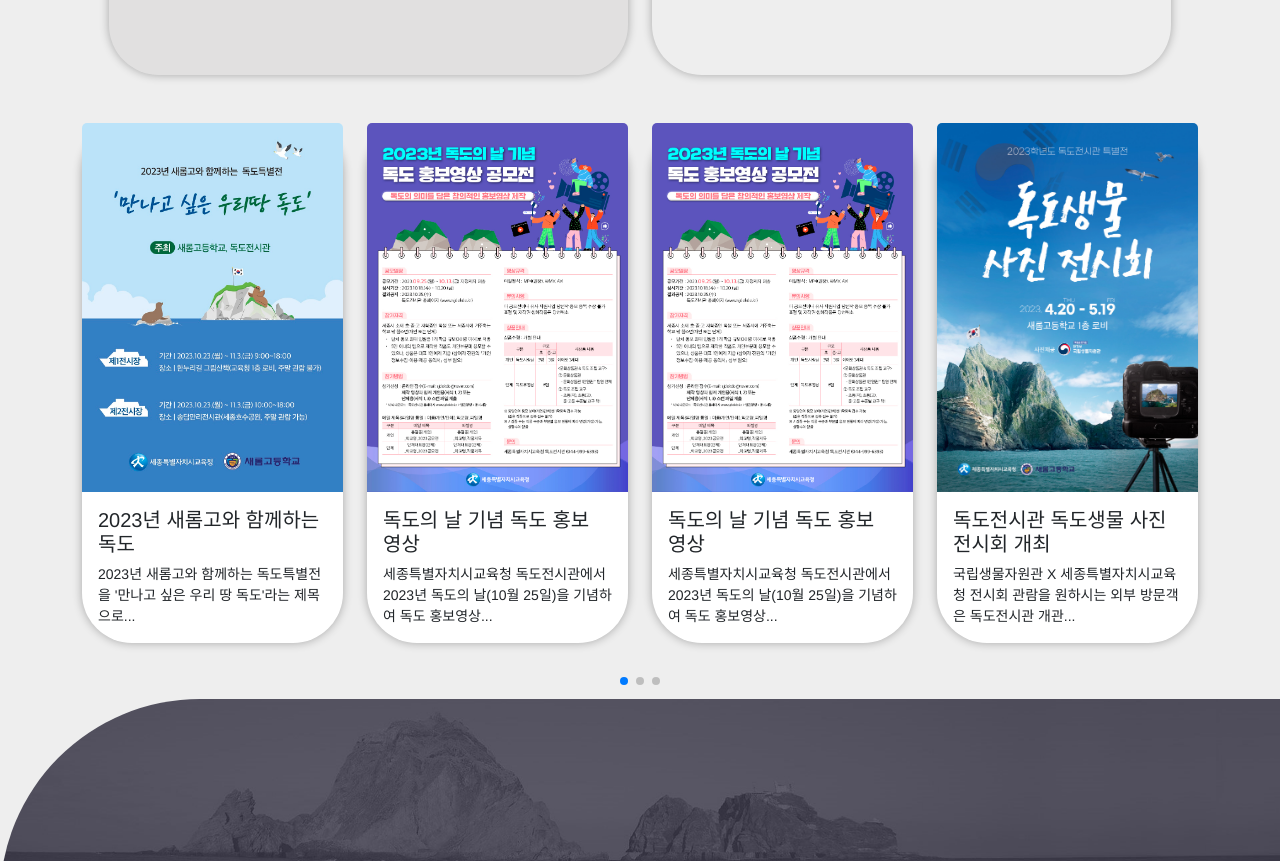
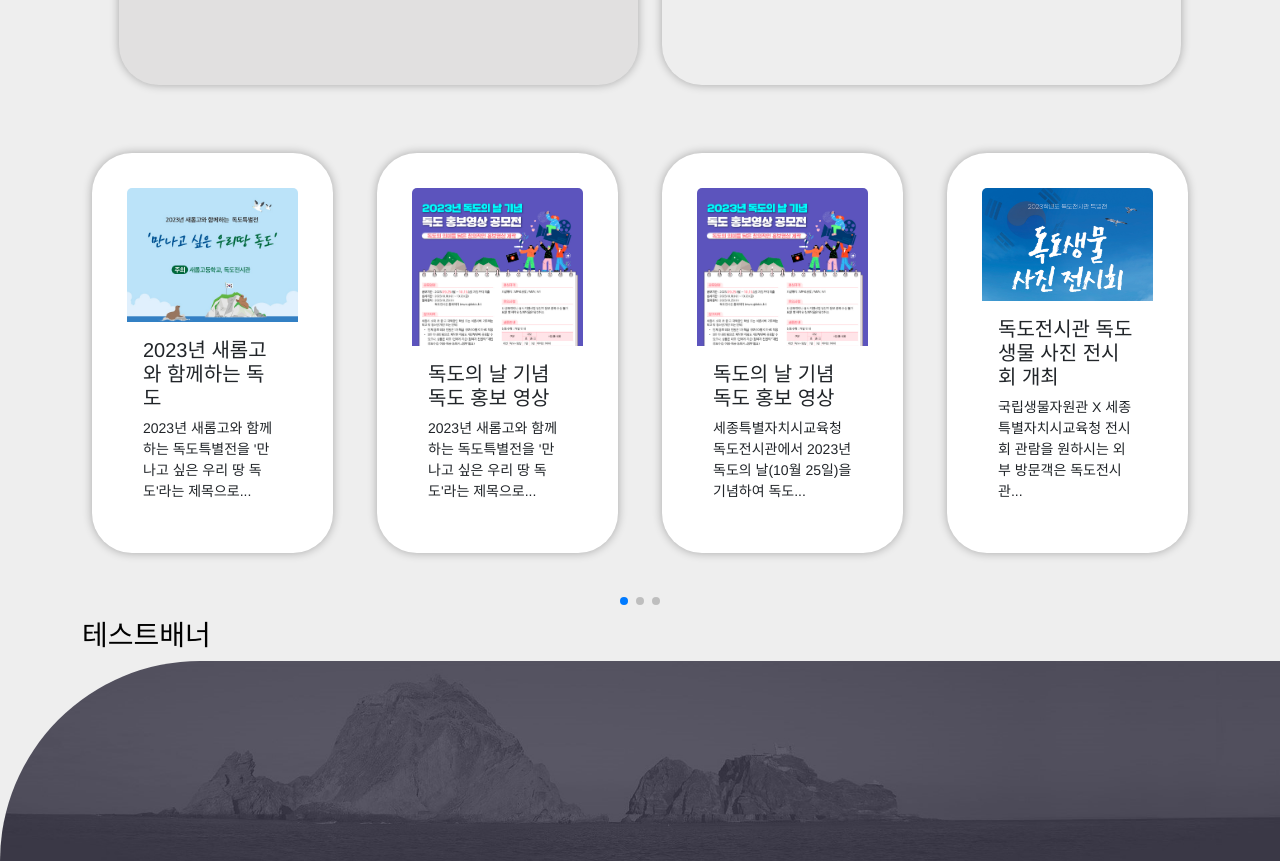
Before and after one commit to seunghyeon-Baek/dokdo, a React (Create React App) app: page / in a window 1280 px wide. Shown: the part 1200-2061 px from the top of the page. Built offline with nearby package versions, Linux system fonts and the light colour scheme.

Commit message:
카드슬라이더 수정, 배너생성

```diff
--- a/src/App.js
+++ b/src/App.js
@@ -5,6 +5,7 @@ import NavBar from './components/NavBar';
 import Swiper from './components/Swiper';
 import CardView from './components/CardView';
 import Center from './components/Center';
+import Banner from './components/Banner';
 import Footer from './components/Footer';
 
 function App() {
@@ -14,6 +15,7 @@ function App() {
      <Swiper />
      <CardView />
      <Center />
+     <Banner />
      <Footer />
     </div>
   );
--- a/src/assets/css/style.css
+++ b/src/assets/css/style.css
@@ -50,8 +50,10 @@ body {
 }
 
 .swiper-slide-img {
-  width: auto;
-  height: 100%;
+  /* 없어도되나 */
+  /* width: auto; */
+  /* width: 100%;
+  height: 100%; */
   background-size: cover;
 }
 
@@ -67,10 +69,13 @@ body {
 
 /* cardView */
 .card {
-  border-radius: 50px;
+  border-radius: 40px;
   border-style: none;
   box-shadow: 0px 0px 10px rgba(0, 0, 0, 0.3);
   transition: 0.3s;
+  padding: 35px;
+  margin: 10px;
+  height: 400px;
 }
 
 .card:hover{
@@ -78,17 +83,6 @@ body {
   box-shadow: 20px 20px 10px rgba(0, 0, 0, 0.3);
   cursor: pointer;
 }
-
-.Card.Img{
-  /* margin-bottom: 40rem;
-  background: #e2e2e2 center bottom no-repeat;
-  min-height: 150rem; */
-  border-radius: 10rem;
-  background-size: 130rem;
-  background-position: 50% 50%;
-  height: 200rem;
-  overflow: hidden;
-  width: 100%;}
 
 .cardViewFirst{
   /* background-image: url(../../../public/img/bird.png); */
@@ -113,6 +107,15 @@ body {
 }
 
 /* center */
+.cardImg{
+  border-radius: 10px;
+}
+
+.poster{
+  width: 100%;
+  vertical-align: top;
+  overflow: hidden;
+}
 
 
 /* footer */
--- /dev/null
+++ b/src/components/Banner.jsx
@@ -0,0 +1,16 @@
+import { Container, Row, Col } from "react-bootstrap";
+
+function Banner(){
+    return(
+        <div className="banWrap">
+            <Container>
+               <Row>
+                    <Col>
+                    <h3>테스트배너</h3>
+                    </Col>
+               </Row>
+            </Container>
+        </div>
+    )
+}
+export default Banner;
--- a/src/components/Center.jsx
+++ b/src/components/Center.jsx
@@ -1,7 +1,7 @@
 import React, { useRef, useState } from 'react';
 // Import Swiper React components
 import { Swiper, SwiperSlide } from 'swiper/react';
-import {Row, Col, Card, Container } from 'react-bootstrap';
+import { Row, Col, Card, Container } from 'react-bootstrap';
 import vData from '../data.js'
 
 // Import Swiper styles
@@ -37,7 +37,7 @@ function Center() {
           </Container>
         </SwiperSlide>
         <SwiperSlide>
-        <Container className='mb-2 mb-md-5'>
+          <Container className='mb-2 mb-md-5'>
             <Row >
               {
                 myData.map(function (item, i) {
@@ -48,7 +48,7 @@ function Center() {
           </Container>
         </SwiperSlide>
         <SwiperSlide>
-        <Container className='mb-2 mb-md-5'>
+          <Container className='mb-2 mb-md-5'>
             <Row >
               {
                 myData.map(function (item, i) {
@@ -62,12 +62,14 @@ function Center() {
     </>
   );
 }
-function CardView({product}) {
+function CardView({ product }) {
   return (
     <>
       <Col sm={9} md={3} className='mb-2'>
         <Card className='card'>
-          <Card.Img variant="top" src={`./img/${product.img}`}/>
+          <span className='poster'>
+            <Card.Img variant="top" src={`./img/${product.img}`} />
+          </span>
           <Card.Body>
             <Card.Title>{product.title}</Card.Title>
             <Card.Text>
--- a/src/data.js
+++ b/src/data.js
@@ -9,19 +9,19 @@ const vData = [
     {
         id:2,
         title:"독도의 날 기념 독도 홍보 영상",
-        content:"세종특별자치시교육청 독도전시관에서 2023년 독도의 날(10월 25일)을 기념하여 독도 홍보영상...",
+        content:"2023년 새롬고와 함께하는 독도특별전을 '만나고 싶은 우리 땅 독도'라는 제목으로...",
         img:"poster2.jpg"
     },
     {
         id:3,
         title:"독도의 날 기념 독도 홍보 영상",
-        content:"세종특별자치시교육청 독도전시관에서 2023년 독도의 날(10월 25일)을 기념하여 독도 홍보영상...",
+        content:"세종특별자치시교육청 독도전시관에서 2023년 독도의 날(10월 25일)을 기념하여 독도...",
         img:"poster2.jpg"
     },
     {
         id:4,
         title:"독도전시관 독도생물 사진 전시회 개최",
-        content:"국립생물자원관 X 세종특별자치시교육청 전시회 관람을 원하시는 외부 방문객은 독도전시관 개관... ",
+        content:"국립생물자원관 X 세종특별자치시교육청 전시회 관람을 원하시는 외부 방문객은 독도전시관... ",
         img:"poster4.jpg"
     }
     // {
```
